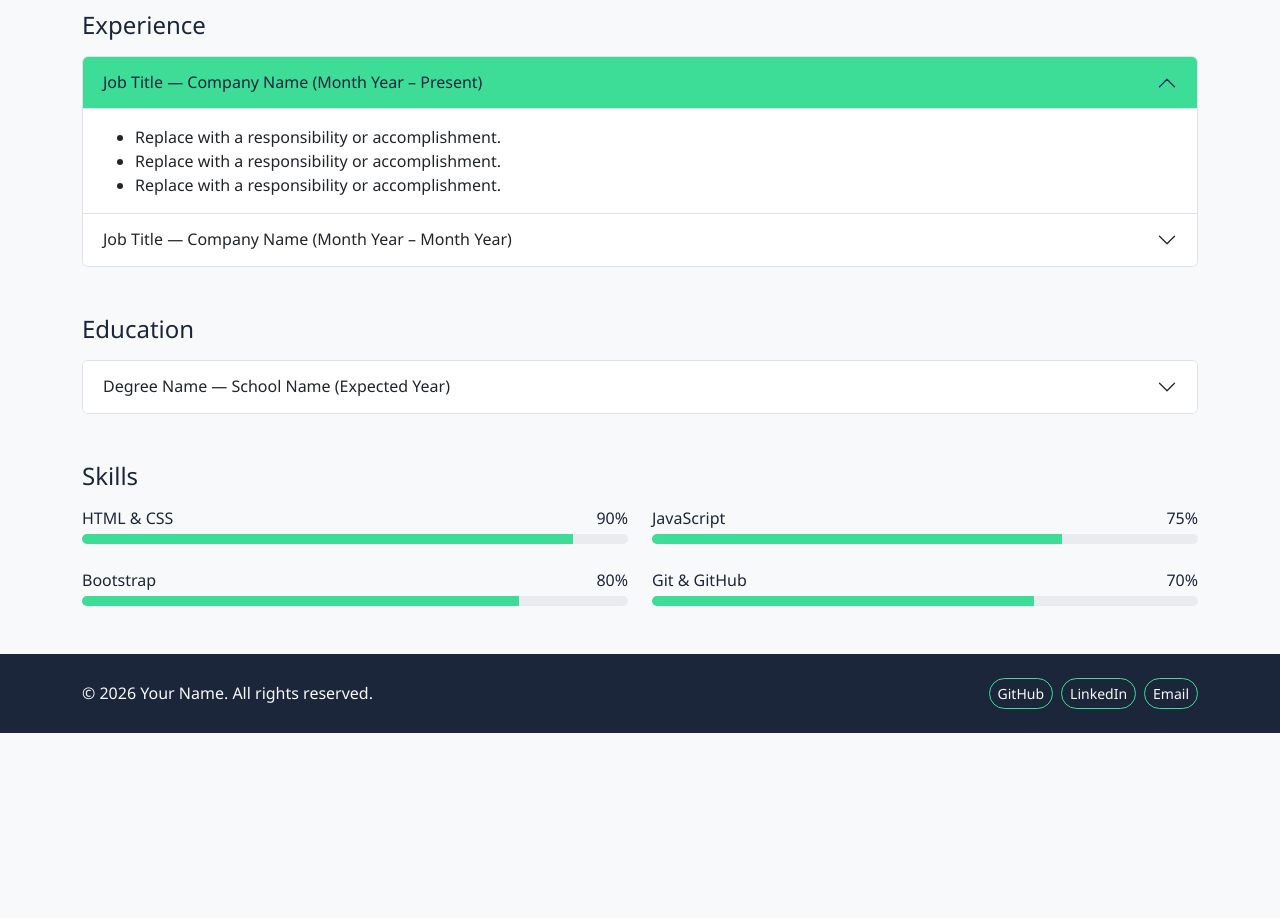
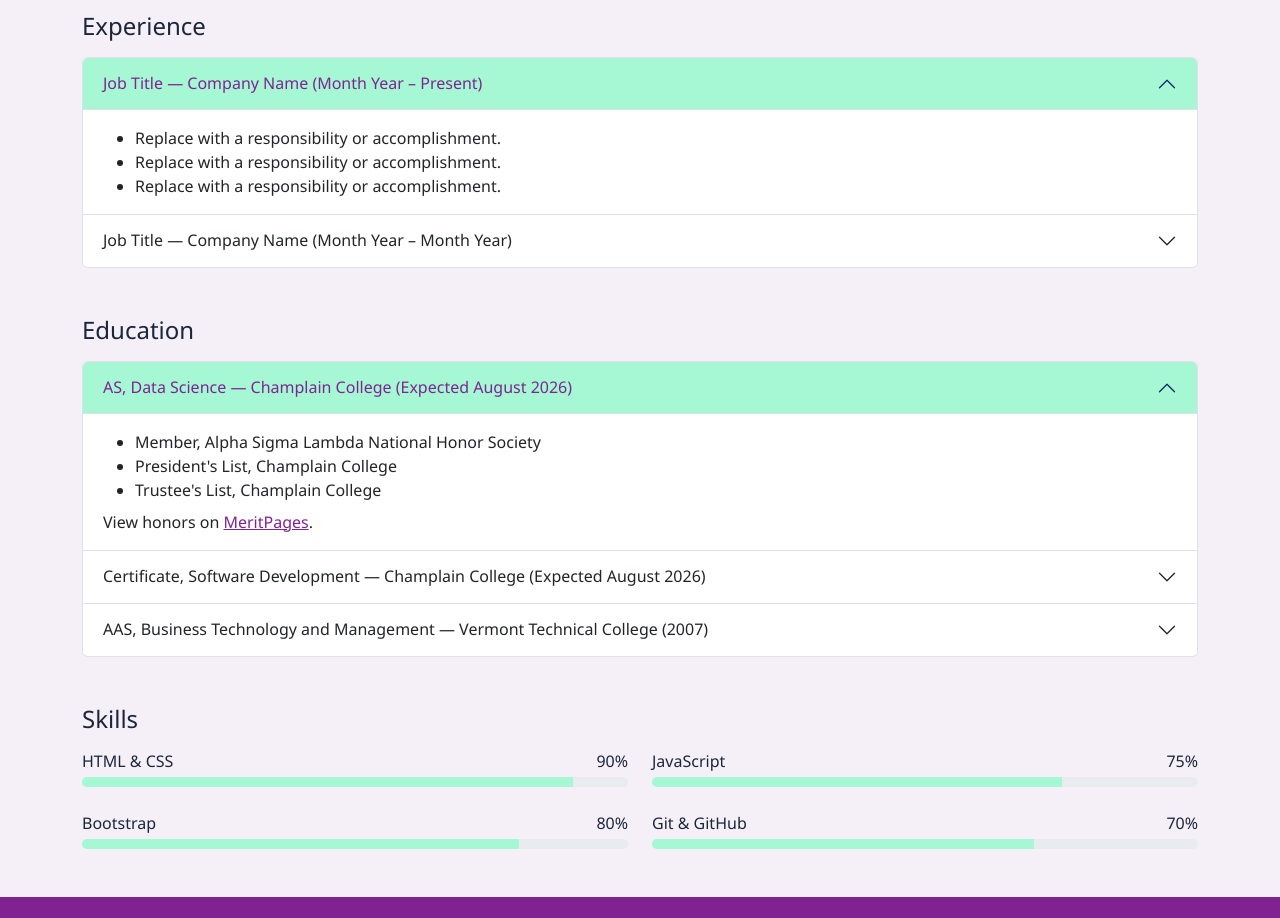
Before and after one commit to el-em-g/WEBD125CCO, a plain HTML site: page resume.html in a window 1280 px wide. Shown: the part 174-1092 px from the top of the page. Before the commit the page ends 907 px from the top, so only its background shows below. Drawn offline with nearby package versions, Linux system fonts and the light colour scheme.

Commit message:
Personalize site content and apply purple theme
Replace placeholder name/copy with Laura Gurdak's info, add
education history to resume, and switch the color palette to purple.

```diff
--- a/css/style.css
+++ b/css/style.css
@@ -2,22 +2,25 @@
    Variables & theme
    ========================================================= */
 :root {
-  --color-bg: #f8f9fa;
+  --color-bg: #f5f0f8;
   --color-surface: #ffffff;
   --color-text: #1b263b;
-  --color-muted: #6c757d;
-  --color-primary: #1b263b;
-  --color-accent: #3ddc97;
+  --color-muted: #9a98b5;
+  --color-primary: #802392;
+  --color-secondary: #995fa3;
+  --color-accent: #a5f8d3;
   --radius: 0.75rem;
   --transition: 0.2s ease;
   --font-base: "Segoe UI", Roboto, Helvetica, Arial, sans-serif;
 }
 
 [data-bs-theme="dark"] {
-  --color-bg: #0d1321;
-  --color-surface: #1b263b;
-  --color-text: #f8f9fa;
-  --color-muted: #adb5bd;
+  --color-bg: #160a1f;
+  --color-surface: #231030;
+  --color-text: #f0ecf5;
+  --color-muted: #9a98b5;
+  --color-secondary: #b87fc0;
+  --color-accent: #a5f8d3;
 }
 
 /* =========================================================
@@ -39,7 +42,7 @@ main {
 }
 
 a {
-  color: var(--color-accent);
+  color: var(--color-primary);
 }
 
 .section-title {
@@ -55,6 +58,7 @@ a {
    ========================================================= */
 .site-nav {
   background-color: var(--color-primary);
+  border-bottom: 1px solid rgba(255, 255, 255, 0.08);
 }
 
 .site-nav .navbar-brand {
@@ -89,6 +93,20 @@ a {
 .btn-outline-theme:hover {
   background-color: var(--color-text);
   color: var(--color-bg);
+}
+
+.btn-dark {
+  --bs-btn-bg: var(--color-primary);
+  --bs-btn-border-color: var(--color-primary);
+  --bs-btn-hover-bg: var(--color-secondary);
+  --bs-btn-hover-border-color: var(--color-secondary);
+  --bs-btn-active-bg: var(--color-secondary);
+  --bs-btn-active-border-color: var(--color-secondary);
+}
+
+.highlight-box {
+  border: 1px solid var(--color-secondary);
+  border-radius: var(--radius);
 }
 
 /* =========================================================
--- a/resume.html
+++ b/resume.html
@@ -3,8 +3,8 @@
 <head>
   <meta charset="UTF-8" />
   <meta name="viewport" content="width=device-width, initial-scale=1.0" />
-  <title>Resume | Your Name — Interactive Resume</title>
-  <meta name="description" content="Résumé, experience, education, and skills for Your Name." />
+  <title>Resume | Laura Gurdak — Interactive Resume</title>
+  <meta name="description" content="Résumé, experience, education, and skills for Laura Gurdak." />
   <link rel="icon" type="image/svg+xml" href="images/favicon.svg" />
   <link href="https://cdn.jsdelivr.net/npm/bootstrap@5.3.3/dist/css/bootstrap.min.css" rel="stylesheet" />
   <link rel="stylesheet" href="css/style.css" />
@@ -15,7 +15,7 @@
   <header>
     <nav class="navbar navbar-expand-lg navbar-dark site-nav" aria-label="Main navigation">
       <div class="container">
-        <a class="navbar-brand" href="index.html">Your Name</a>
+        <a class="navbar-brand" href="index.html">Laura Gurdak</a>
         <button class="navbar-toggler" type="button" data-bs-toggle="collapse" data-bs-target="#mainNav" aria-controls="mainNav" aria-expanded="false" aria-label="Toggle navigation">
           <span class="navbar-toggler-icon"></span>
         </button>
@@ -79,11 +79,40 @@
       <div class="accordion" id="educationAccordion">
         <div class="accordion-item">
           <h3 class="accordion-header" id="edu1Heading">
-            <button class="accordion-button collapsed" type="button" data-bs-toggle="collapse" data-bs-target="#edu1Collapse" aria-expanded="false" aria-controls="edu1Collapse">
-              Degree Name — School Name (Expected Year)
+            <button class="accordion-button" type="button" data-bs-toggle="collapse" data-bs-target="#edu1Collapse" aria-expanded="true" aria-controls="edu1Collapse">
+              AS, Data Science — Champlain College (Expected August 2026)
             </button>
           </h3>
-          <div id="edu1Collapse" class="accordion-collapse collapse" aria-labelledby="edu1Heading" data-bs-parent="#educationAccordion">
+          <div id="edu1Collapse" class="accordion-collapse collapse show" aria-labelledby="edu1Heading" data-bs-parent="#educationAccordion">
+            <div class="accordion-body">
+              <ul class="mb-2">
+                <li>Member, Alpha Sigma Lambda National Honor Society</li>
+                <li>President's List, Champlain College</li>
+                <li>Trustee's List, Champlain College</li>
+              </ul>
+              <p class="mb-0">View honors on <a href="https://meritpages.com/lauragurdak" target="_blank" rel="noopener noreferrer">MeritPages</a>.</p>
+            </div>
+          </div>
+        </div>
+        <div class="accordion-item">
+          <h3 class="accordion-header" id="edu2Heading">
+            <button class="accordion-button collapsed" type="button" data-bs-toggle="collapse" data-bs-target="#edu2Collapse" aria-expanded="false" aria-controls="edu2Collapse">
+              Certificate, Software Development — Champlain College (Expected August 2026)
+            </button>
+          </h3>
+          <div id="edu2Collapse" class="accordion-collapse collapse" aria-labelledby="edu2Heading" data-bs-parent="#educationAccordion">
+            <div class="accordion-body">
+              <p class="mb-0">Replace with relevant coursework, honors, or GPA.</p>
+            </div>
+          </div>
+        </div>
+        <div class="accordion-item">
+          <h3 class="accordion-header" id="edu3Heading">
+            <button class="accordion-button collapsed" type="button" data-bs-toggle="collapse" data-bs-target="#edu3Collapse" aria-expanded="false" aria-controls="edu3Collapse">
+              AAS, Business Technology and Management — Vermont Technical College (2007)
+            </button>
+          </h3>
+          <div id="edu3Collapse" class="accordion-collapse collapse" aria-labelledby="edu3Heading" data-bs-parent="#educationAccordion">
             <div class="accordion-body">
               <p class="mb-0">Replace with relevant coursework, honors, or GPA.</p>
             </div>
@@ -137,11 +166,11 @@
 
   <footer class="site-footer py-4">
     <div class="container d-flex flex-column flex-md-row justify-content-between align-items-center gap-3">
-      <p class="mb-0">&copy; 2026 Your Name. All rights reserved.</p>
+      <p class="mb-0">&copy; 2026 Laura Gurdak. All rights reserved.</p>
       <div class="social-links d-flex gap-2">
-        <a href="#" class="btn btn-outline-light btn-sm rounded-pill" aria-label="Your Name on GitHub">GitHub</a>
-        <a href="#" class="btn btn-outline-light btn-sm rounded-pill" aria-label="Your Name on LinkedIn">LinkedIn</a>
-        <a href="contact.html" class="btn btn-outline-light btn-sm rounded-pill" aria-label="Contact Your Name">Email</a>
+        <a href="#" class="btn btn-outline-light btn-sm rounded-pill" aria-label="Laura Gurdak on GitHub">GitHub</a>
+        <a href="#" class="btn btn-outline-light btn-sm rounded-pill" aria-label="Laura Gurdak on LinkedIn">LinkedIn</a>
+        <a href="contact.html" class="btn btn-outline-light btn-sm rounded-pill" aria-label="Contact Laura Gurdak">Email</a>
       </div>
     </div>
   </footer>
```
Also changed, not shown: contact.html (+9 -9 lines), index.html (+13 -13 lines), portfolio.html (+7 -7 lines), images/avatar.svg, images/favicon.svg, images/project-1.svg.
